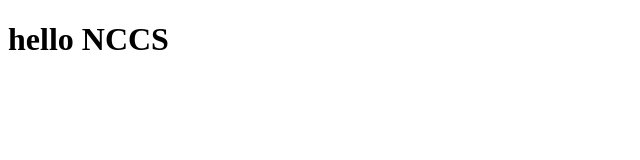
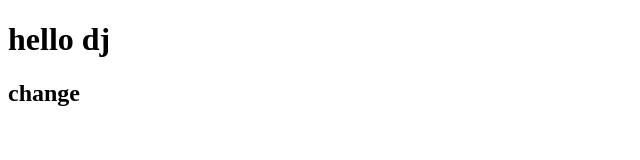
Before and after one commit to Dhananjaya349/webdevlopment-index.html, a plain HTML site: page index.html in a window 1280 px wide. Shown: the whole page, without its empty margins (0-640 px from the left). Drawn offline with Linux system fonts and the light colour scheme.

Commit message:
change something

```diff
--- a/index.html
+++ b/index.html
@@ -4,7 +4,7 @@
 	<title></title>
 </head>
 <body>
-	<h1> hello NCCS</h1>
-
+	<h1> hello dj</h1>
+	<h2> change</h2>
 </body>
 </html>
```
